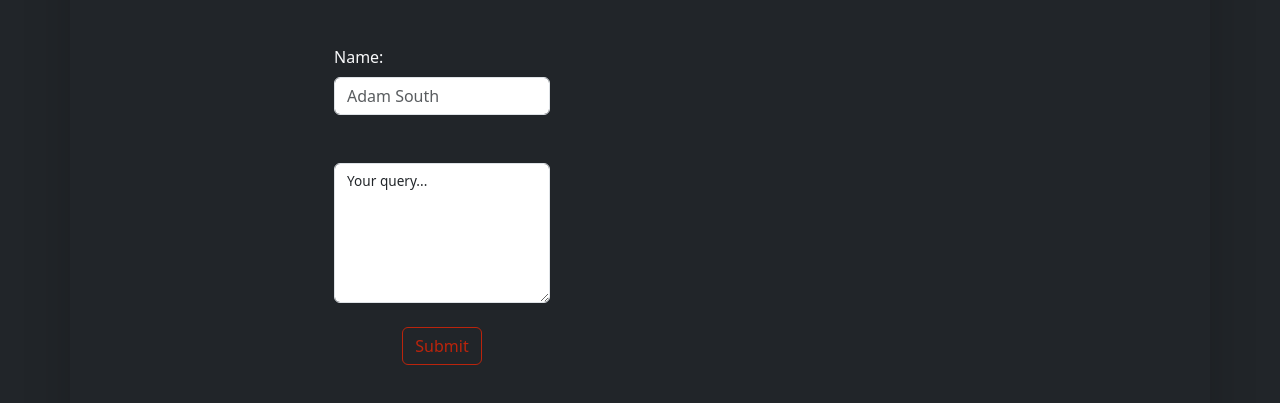
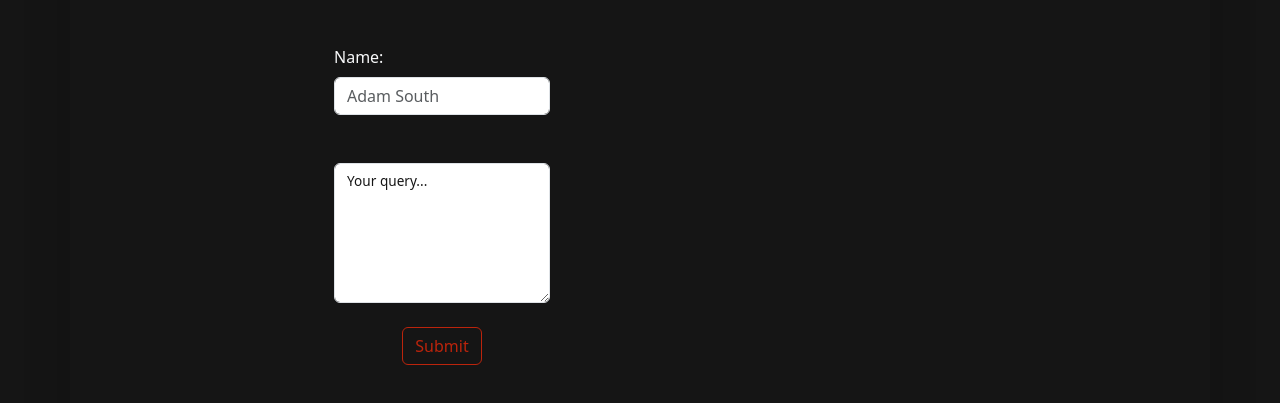
Before and after one commit to Keri96/LobsterHouse, a website: page index.html in a window 1280 px wide. Shown: the part 295-698 px from the top of the page. Drawn offline with Linux system fonts and the light colour scheme.

Commit message:
$dark moded

```diff
--- a/sass/main.scss
+++ b/sass/main.scss
@@ -1,3 +1,4 @@
 $primary: rgb(187, 36, 12);
+$dark: rgb(21, 21, 21);
 
 @import "../node_modules/bootstrap/scss/bootstrap.scss";
```
Also changed, not shown: sass/main.min.css, 1 other file.
